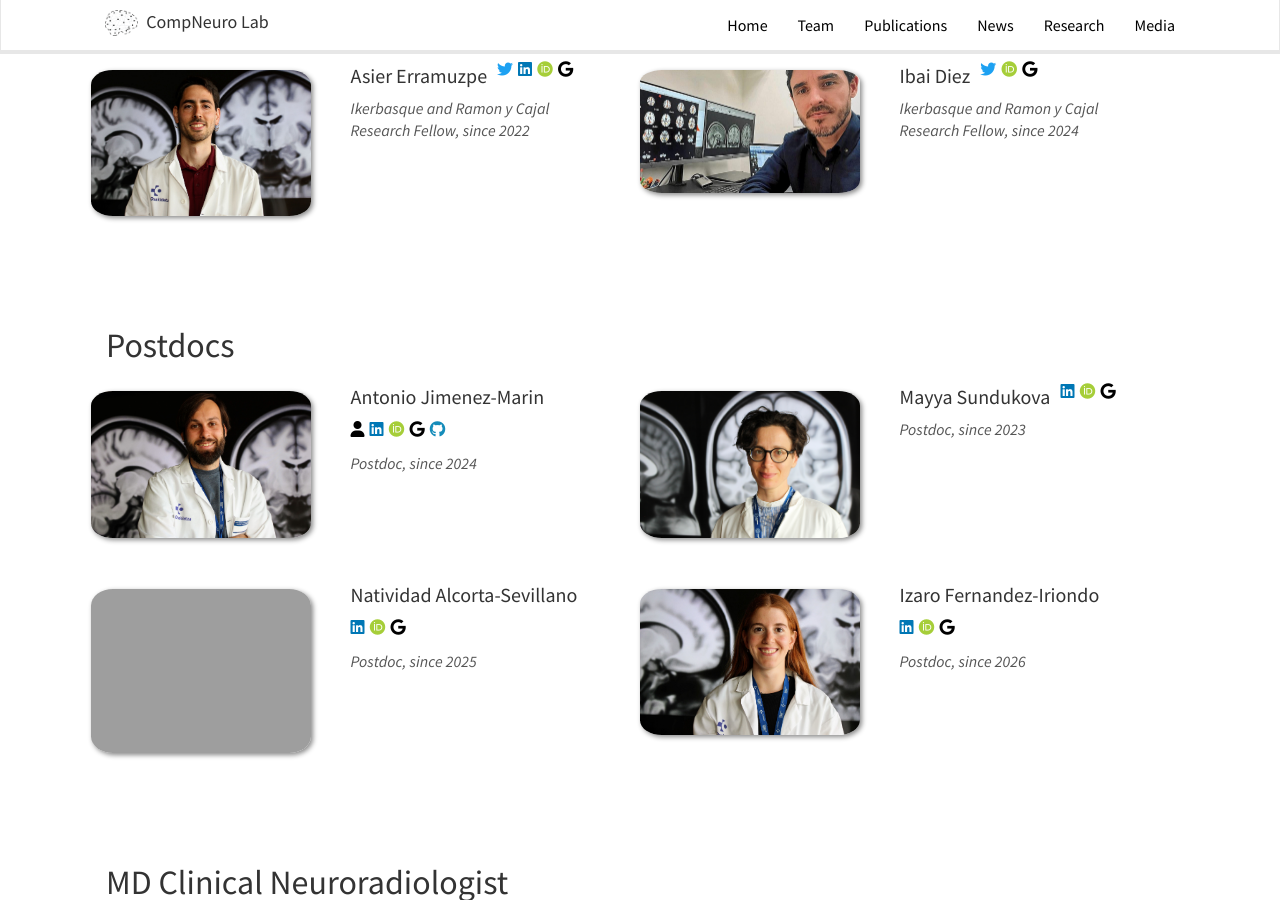
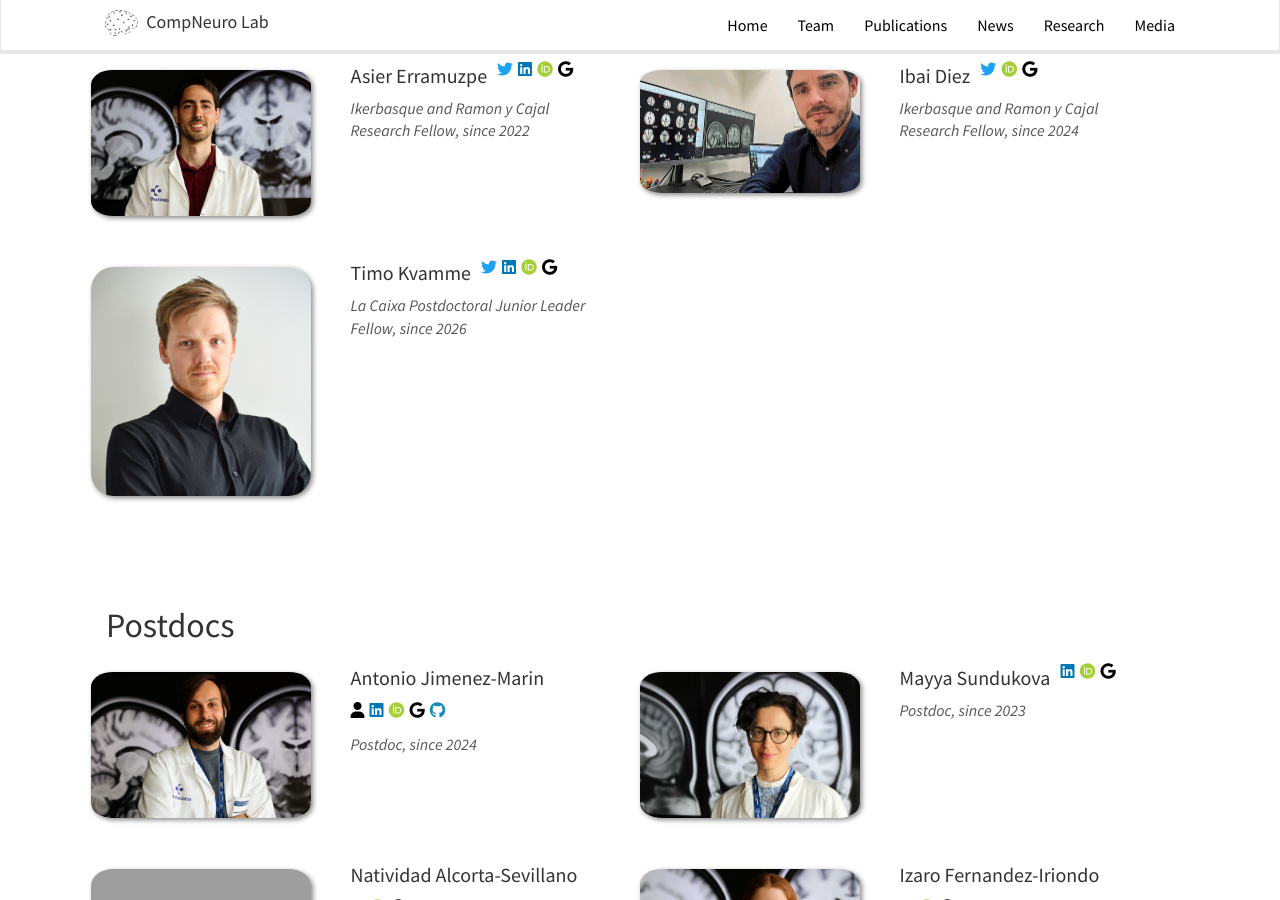
Before and after one commit to itellaetxe/compneurobilbao_website, a Jekyll site: the page built from _pages/team.md, in a window 1280 px wide and 900 px high, scrolled down 428 px. Built offline with Jekyll 4.4.1, drawn with Linux system fonts in a browser that asks for light colours; nearby versions of some CDN libraries; part of the change alters nothing that is shown.

Commit message:
team: add Timo Kvamme as PI

```diff
--- a/_data/pi.yml
+++ b/_data/pi.yml
@@ -57,3 +57,19 @@
   education2: MSc. Computer Engineering and Intelligent Systems, University of the Basque Country
   education3: Ph.D. Biomedical Research with Jesús M. Cortés, University of the Basque Country
   education4: Postdoc Fellow at Massachusetts General Hospital - Harvard Medical School with Jorge Sepulcre
+
+- name: Timo Kvamme
+  photo: timo.jpeg
+  info: La Caixa Postdoctoral Junior Leader Fellow, since 2026
+  email: timokvamme@gmail.com
+  twitter: https://x.com/TimoKvamme
+  linkedin: https://www.linkedin.com/in/timo-kvamme-a6035ba8/
+  google_scholar: https://scholar.google.com/citations?user=Oy2Df5QAAAAJ
+  orcid: https://orcid.org/0000-0002-3479-4297
+  number_educ: 6
+  education1: BSc in Psychology, Aalborg University
+  education2: MSc in Psychology (cand.psych.), Aalborg University (2016)
+  education3: PhD in Clinical Medicine (real-time MEG neurofeedback), Aarhus University (2021)
+  education4: Postdoctoral Researcher, Center for Alcohol and Drug Research, Aarhus University (2022-2023)
+  education5: Carlsberg Foundation Fellow, University of Surrey (2023-2025)
+  education6: Postdoctoral Researcher, University of Oxford (2025-2026)
```
Also changed, not shown: images/teampic/timo.jpeg (added).
